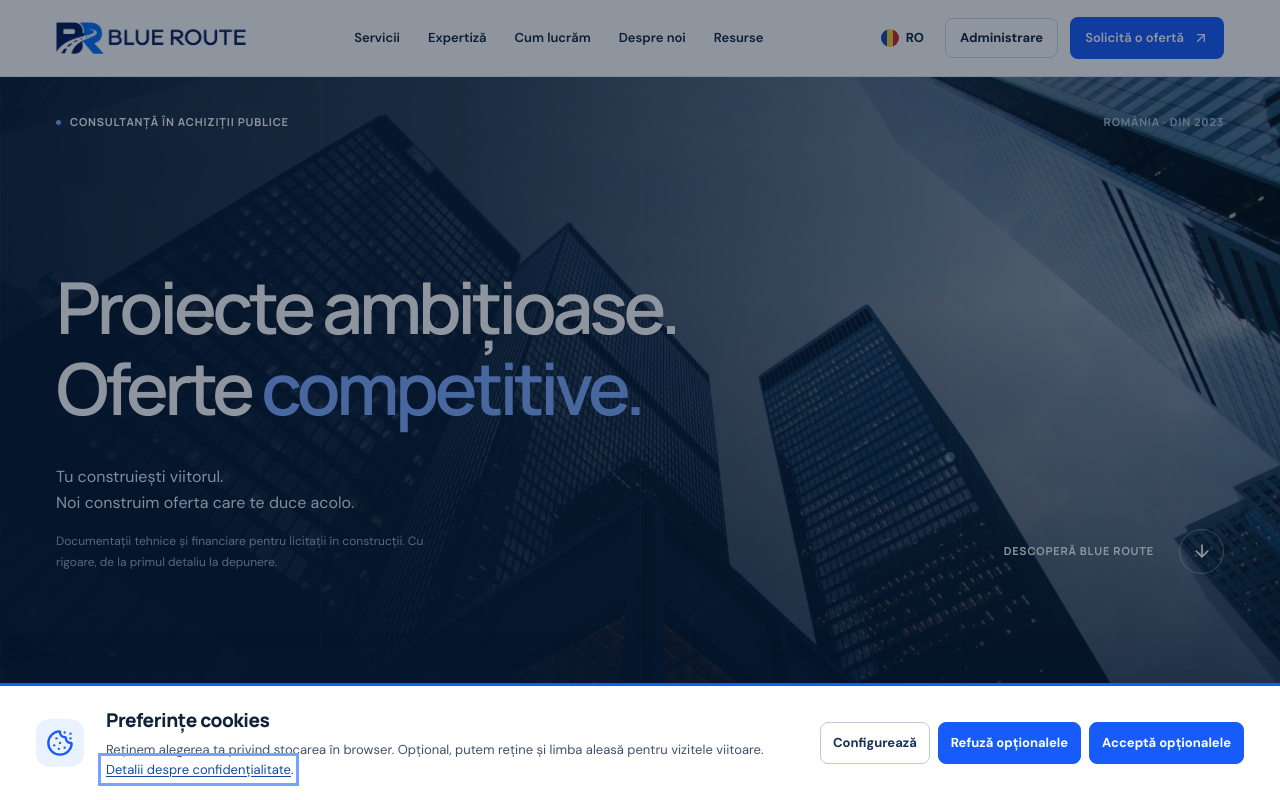
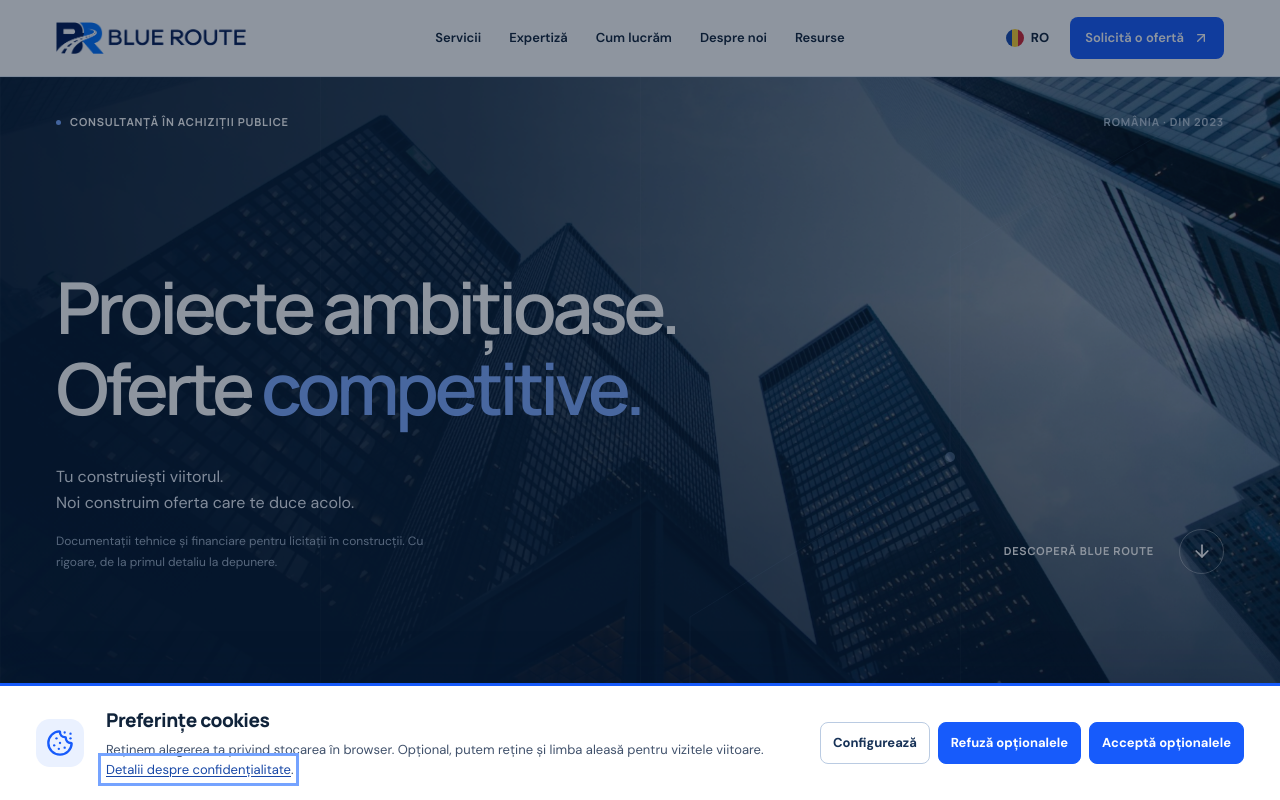
Before and after one commit to mariopurdescu23-cpu/blueroute2, a Next.js app in the folder blue-route-animated-source/: page / in a window 1280 px wide. Shown: the top 800 px of the page. Built offline with nearby package versions, Linux system fonts and the light colour scheme.

Commit message:
Center desktop navigation and remove admin shortcut

```diff
--- a/blue-route-animated-source/app/site.css
+++ b/blue-route-animated-source/app/site.css
@@ -55,7 +55,7 @@
 .site-header{background:#fff;border-color:#dbe6f4}
 .nav-wrap{max-width:1280px}
 .nav-actions{gap:12px}
-.nav-actions .language,.nav-admin{font-size:13px;font-weight:650;color:var(--ink)}
+.nav-actions .language{font-size:13px;font-weight:650;color:var(--ink)}
 .nav-actions .language{min-height:40px;padding:0 9px;border-radius:8px}
 .nav-actions .language:hover{background:#edf4ff}
 .language-flag{display:block;width:18px;height:18px;flex-shrink:0;border-radius:50%;background:linear-gradient(90deg,#164aaf 33.33%,#f9cf32 33.33% 66.66%,#cf2534 66.66%)}
@@ -75,11 +75,8 @@
 .language-options strong,.language-options small{display:block}
 .language-options small{font-size:12px;color:#40516b}
 @media(max-width:460px){.language-options{grid-template-columns:1fr}}
-.nav-admin{display:inline-flex;align-items:center;min-height:40px;padding:0 14px;border:1px solid #cad8ec;border-radius:8px}
-.nav-admin:hover{background:#edf4ff;color:#1747a6}
 .nav-actions>.button{min-height:40px;padding:10px 14px;gap:9px;border-radius:8px;font-size:13px}
-@media(min-width:901px){.main-nav{font-size:13px;font-weight:600}.nav-wrap{height:76px;gap:20px}}
-@media(max-width:1100px){.nav-admin{display:none}}
+@media(min-width:901px){.main-nav{font-size:13px;font-weight:600}.nav-wrap{display:grid;grid-template-columns:minmax(0,1fr) auto minmax(0,1fr);height:76px;gap:12px}.nav-wrap>.brand{justify-self:start}.nav-actions{justify-self:end}}
 @media(max-width:600px){.nav-actions{gap:7px}.nav-actions .language{padding-inline:6px}}
 .cookie-panel{position:fixed;inset:auto 0 0;margin:0;width:100%;max-width:none;max-height:80dvh;overflow:auto;border:0;border-top:3px solid var(--blue);background:#fff;color:var(--ink);box-shadow:0 -12px 44px #071b3520}
 .cookie-panel::backdrop{background:#07172c74}
--- a/blue-route-animated-source/components/blue-route.tsx
+++ b/blue-route-animated-source/components/blue-route.tsx
@@ -44,7 +44,7 @@ export function BlueRoute({detail}:{detail?:Detail}){
  ];
  return <>
  <a className="skip-link" href="#continut">{t("Salt la conținut","Skip to content")}</a>
- <header className="site-header"><div className="nav-wrap"><Brand/><nav id="primary-navigation" className={menu?"main-nav open":"main-nav"} aria-label={t("Navigare principală","Main navigation")}>{nav.map((n,i)=><a href={`${detail?"/":""}#${ids[i]}`} key={ids[i]} onClick={()=>setMenu(false)}>{n}</a>)}</nav><div className="nav-actions"><button type="button" className="language" aria-haspopup="dialog" onClick={()=>{setMenu(false);languageDialog.current?.showModal()}} aria-label={t("Alege limba","Choose language")}>{lang==="ro"?<span className="language-flag" aria-hidden="true"/>:<Globe size={17} aria-hidden="true"/>}{lang.toUpperCase()}</button><a href="/admin" className="nav-admin">{t("Administrare","Admin")}</a><button className="button small" onClick={()=>launch()}>{t("Solicită o ofertă","Get a quote")}<ArrowUpRight size={16}/></button><button className="menu-toggle icon-button" aria-label={t("Meniu","Menu")} aria-controls="primary-navigation" aria-expanded={menu} onClick={()=>setMenu(!menu)}>{menu?<X/>:<Menu/>}</button></div></div></header>
+ <header className="site-header"><div className="nav-wrap"><Brand/><nav id="primary-navigation" className={menu?"main-nav open":"main-nav"} aria-label={t("Navigare principală","Main navigation")}>{nav.map((n,i)=><a href={`${detail?"/":""}#${ids[i]}`} key={ids[i]} onClick={()=>setMenu(false)}>{n}</a>)}</nav><div className="nav-actions"><button type="button" className="language" aria-haspopup="dialog" onClick={()=>{setMenu(false);languageDialog.current?.showModal()}} aria-label={t("Alege limba","Choose language")}>{lang==="ro"?<span className="language-flag" aria-hidden="true"/>:<Globe size={17} aria-hidden="true"/>}{lang.toUpperCase()}</button><button className="button small" onClick={()=>launch()}>{t("Solicită o ofertă","Get a quote")}<ArrowUpRight size={16}/></button><button className="menu-toggle icon-button" aria-label={t("Meniu","Menu")} aria-controls="primary-navigation" aria-expanded={menu} onClick={()=>setMenu(!menu)}>{menu?<X/>:<Menu/>}</button></div></div></header>
  <main id="continut">
  {detail?<>
  <section className="detail-hero container"><a className="back-link" href="/">← {t("Înapoi la pagina principală","Back to homepage")}</a><div className="eyebrow"><i/>{service?t("SERVICII SPECIALIZATE","SPECIALISED SERVICES"):article?t(article.category,article.categoryEn):t("DATE & CONFIDENȚIALITATE","DATA & PRIVACY")}</div><h1>{service?t(service.ro,service.en):article?t(article.ro,article.en):t("Confidențialitate, cu claritate.","Privacy, with clarity.")}</h1><p className="lead">{service?t(service.desc,service.descEn):article?t("Note practice pentru o ofertare bine organizată.","Practical notes for a well-organised tender."):t("Informații despre datele transmise prin formular.","Information about data submitted through our form.")}</p></section>
```
